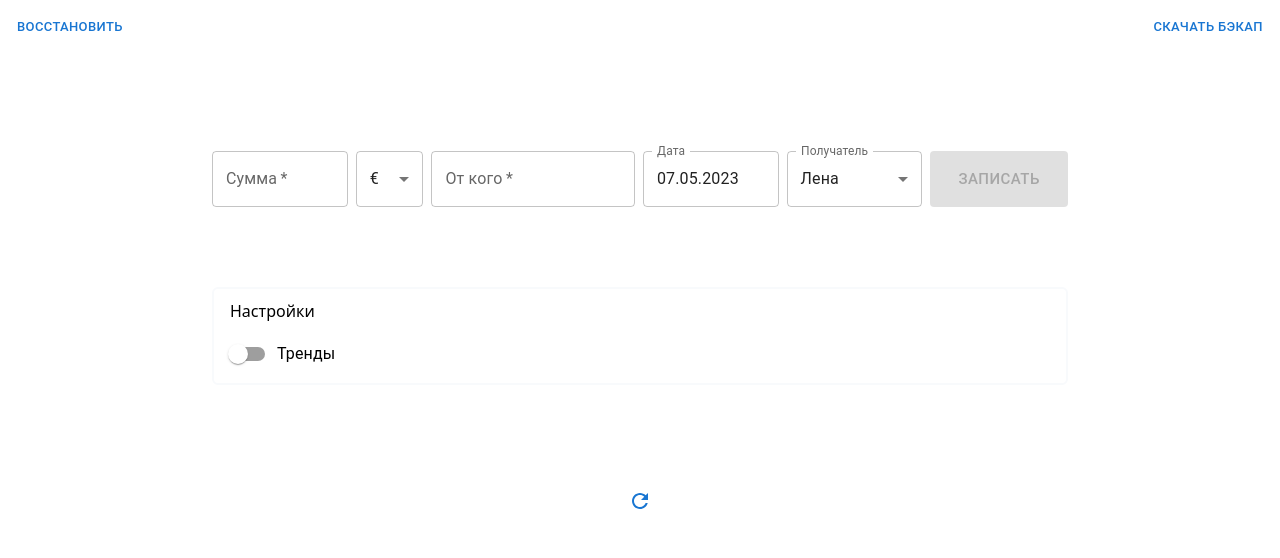
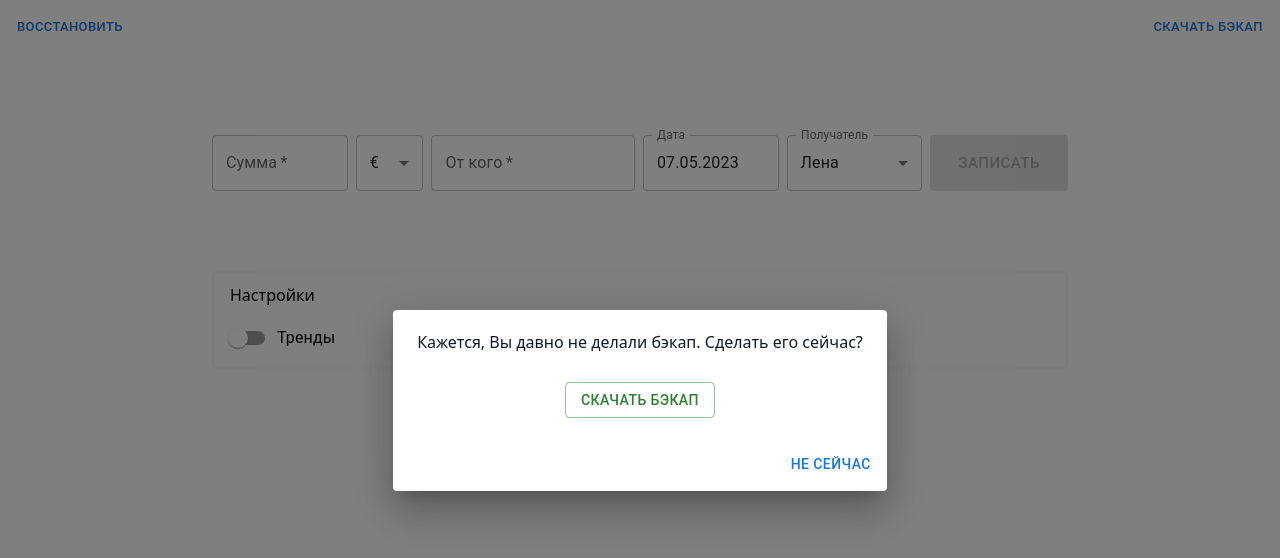
Before and after one commit to Animatorshik/incomeHelper, a React (Create React App) app: page / in a window 1280 px wide. Shown: the top 558 px of the page. Built offline with nearby package versions, Linux system fonts and the light colour scheme.

Commit message:
Backup component

```diff
--- a/src/App.jsx
+++ b/src/App.jsx
@@ -2,18 +2,18 @@ import React from 'react';
 
 import IncomeForm from './components/IncomeForm';
 import Records from './components/Records';
-import Download from './components/Download';
 import Restore from './components/Restore';
 import RefreshPage from './components/RefreshPage';
+import Backup from './components/Backup';
 
 export default function App() {
     return (
         <>
             <div className='flex justify-between p-3'>
                 <Restore/>
-                <Download/>
+                <Backup/>
             </div>
-            <div className='container max-w-4xl mx-auto my-10 md:my-24 px-5'>
+            <div className='container max-w-4xl mx-auto my-8 md:my-20 px-5'>
                 <IncomeForm/>
                 <Records/>
             </div>
--- /dev/null
+++ b/src/components/Backup.tsx
@@ -0,0 +1,92 @@
+import React, { useState, useEffect } from 'react';
+import FileDownload from 'js-file-download';
+import dayjs from 'dayjs';
+import relativeTime from 'dayjs/plugin/relativeTime';
+
+import {
+    Dialog,
+    DialogContent,
+    DialogActions,
+    Button,
+} from '@mui/material';
+
+dayjs.extend(relativeTime);
+
+const lsKey = 'trackerData';
+const lsKeyLastBackupDate = 'lastBackupDate';
+const backupFormat = 'DD.MM.YYYY';
+
+export default function Backup() {
+    const [lastBackupDate, setLastBackupDate] = useState('');
+    const [lastBackupText, setLastBackupText] = useState('');
+    const [displayReminder, setDisplayReminder] = useState(false);
+
+    useEffect(() => {
+        const lsLastBackupDate = localStorage.getItem(lsKeyLastBackupDate);
+
+        if (lsLastBackupDate) {
+            setLastBackupDate(lsLastBackupDate);
+        } else {
+            setDisplayReminder(true);
+        }
+    }, []);
+
+    useEffect(() => {
+        if (lastBackupDate) {
+            if (dayjs().diff(dayjs(lastBackupDate), 'day') < 1) {
+                setLastBackupText('сегодня');
+            } else {
+                setLastBackupText(dayjs(lastBackupDate).fromNow());
+            }
+
+            const diff = dayjs().diff(dayjs(lastBackupDate), 'day');
+            if (diff > 30) {
+                setDisplayReminder(true);
+            }
+        }
+    }, [lastBackupDate]);
+
+    const downloadHandler = () => {
+        const lsData = String(localStorage.getItem(lsKey));
+        const fileName = `income_backup_${dayjs().format('YYYYMMDDHHmmss')}.txt`;
+
+        FileDownload(lsData, fileName);
+
+        const tempLastBackupDate = String(dayjs());
+        localStorage.setItem(lsKeyLastBackupDate, tempLastBackupDate);
+        setLastBackupDate(tempLastBackupDate);
+
+        setDisplayReminder(false);
+    };
+
+    return (
+        <>
+            <div className='backup flex flex-col items-end'>
+                <Button onClick={downloadHandler} size="small">Скачать бэкап</Button>
+                {lastBackupText !== '' ? (
+                    <div className='text-xs text-slate-400 mr-1'>Последний бэкап: {lastBackupText}</div>
+                ) : null}
+            </div>
+
+            <Dialog
+                open={displayReminder}
+                onClose={() => setDisplayReminder(false)}
+                aria-labelledby="alert-reminder-title"
+                aria-describedby="alert-reminder-description"
+            >
+                <DialogContent>
+                    <div className='text-slate-900 text-center'>{'Кажется, Вы давно не делали бэкап. Сделать его сейчас?'}</div>
+                    {lastBackupDate !== '' ? (
+                        <div className='text-xs text-gray-500 text-center mt-1'>Последний бэкап: {dayjs(lastBackupDate).format(backupFormat)}</div>
+                    ) : null}
+                    <div className='text-center mt-7'>
+                        <Button onClick={downloadHandler} variant='outlined' color='success'>Скачать бэкап</Button>
+                    </div>
+                </DialogContent>
+                <DialogActions>
+                    <Button onClick={() => setDisplayReminder(false)}>Не сейчас</Button>
+                </DialogActions>
+            </Dialog>
+        </>
+    );
+}
--- a/src/components/Download.tsx
+++ /dev/null
@@ -1,20 +0,0 @@
-import React from 'react';
-import FileDownload from 'js-file-download';
-import dayjs from 'dayjs';
-
-import { Button } from '@mui/material';
-
-const lsKey = 'trackerData';
-
-export default function Download() {
-    const downloadHandler = () => {
-        const lsData = String(localStorage.getItem(lsKey));
-        const fileName = `income_backup_${dayjs().format('YYYYMMDDHHmmss')}.txt`;
-
-        FileDownload(lsData, fileName);
-    };
-
-    return (
-        <Button onClick={downloadHandler} size="small">Скачать бэкап</Button>
-    );
-}
```
